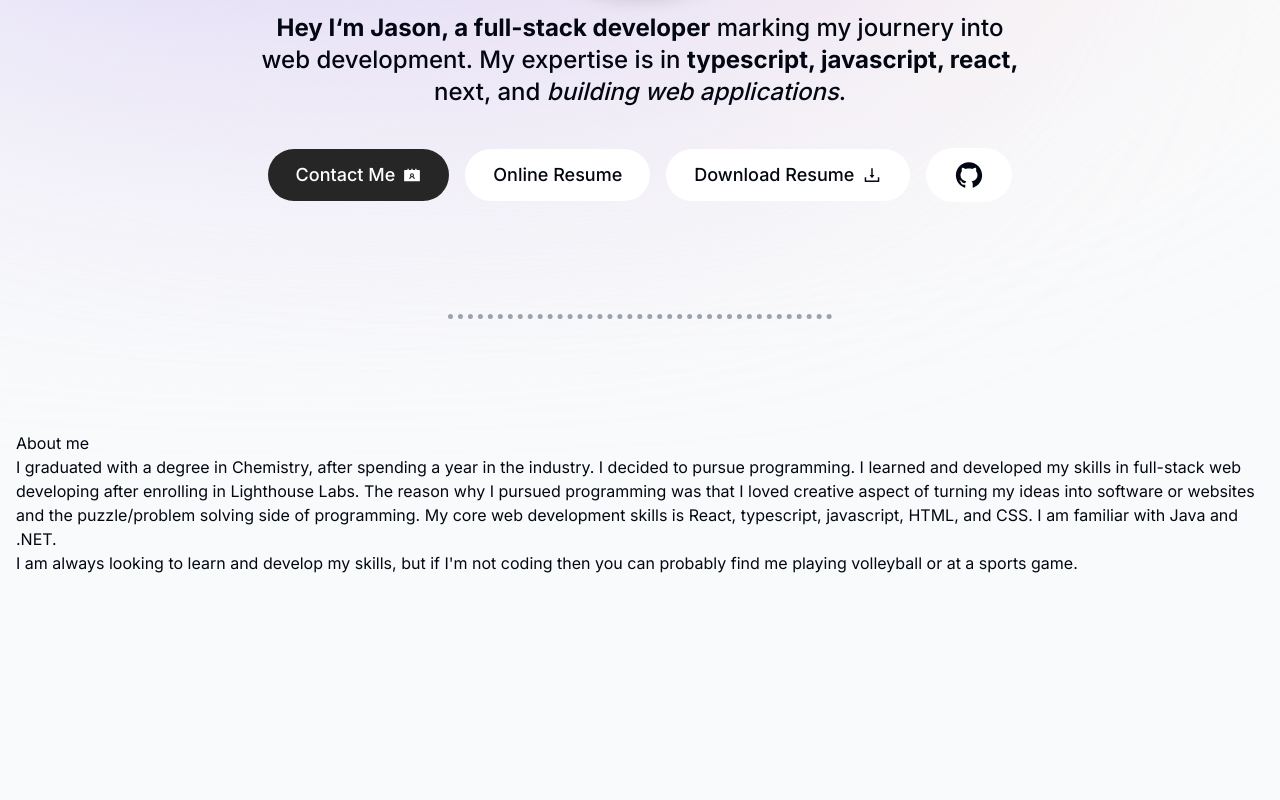
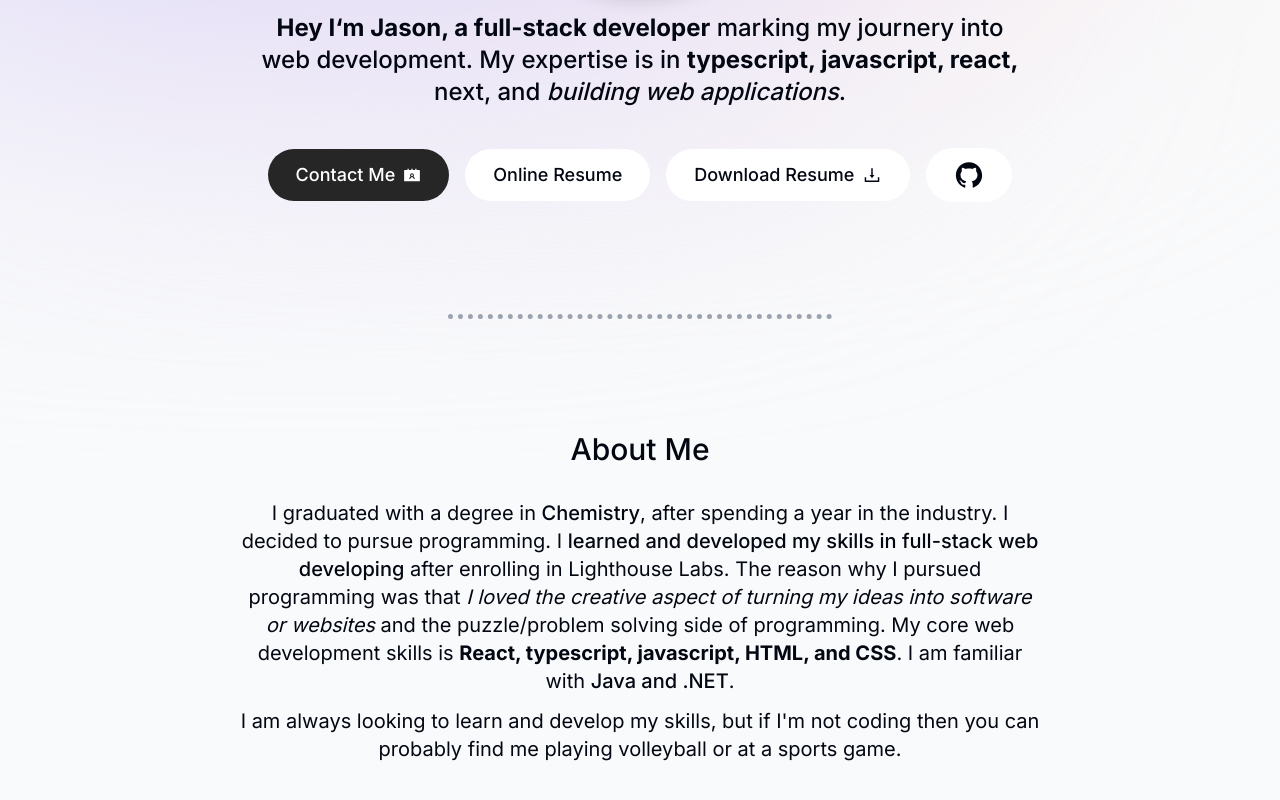
Before and after one commit to JasonMac123/NewPortfolio, a Next.js app: page / in a window 1280 px wide. Shown: the part 452-1252 px from the top of the page. Before the commit the page ends 1027 px from the top, so only its background shows below. Built offline with nearby package versions, Linux system fonts and the light colour scheme.

Commit message:
Adds styling to about section and fixes spacing in between about and profile section

```diff
--- a/components/About.tsx
+++ b/components/About.tsx
@@ -2,22 +2,29 @@
 
 const About = () => {
   return (
-    <section>
-      <h2>About me</h2>
-      <p>
-        I graduated with a degree in <span>Chemistry</span>, after spending a
-        year in the industry. I decided to pursue programming. I{" "}
-        <span>
+    <section className="mb-28 max-w-[50rem] text-center leading-6 sm:mb-40">
+      <h2 className="text-3xl font-medium capitalize mb-8">About me</h2>
+      <p className="mb-3 sm:text-md md:text-xl">
+        I graduated with a degree in{" "}
+        <span className="font-medium">Chemistry</span>, after spending a year in
+        the industry. I decided to pursue programming. I{" "}
+        <span className="font-medium">
           learned and developed my skills in full-stack web developing
         </span>{" "}
         after enrolling in Lighthouse Labs. The reason why I pursued programming
-        was that I loved creative aspect of turning my ideas into software or
-        websites and the puzzle/problem solving side of programming. My core web
+        was that{" "}
+        <span className="italic">
+          I loved the creative aspect of turning my ideas into software or
+          websites
+        </span>{" "}
+        and the puzzle/problem solving side of programming. My core web
         development skills is{" "}
-        <span>React, typescript, javascript, HTML, and CSS</span>. I am familiar
-        with Java and .NET.
+        <span className="font-bold">
+          React, typescript, javascript, HTML, and CSS
+        </span>
+        . I am familiar with <span className="font-medium">Java and .NET</span>.
       </p>
-      <p>
+      <p className="sm:text-md md:text-xl">
         I am always looking to learn and develop my skills, but if I&apos;m not
         coding then you can probably find me playing volleyball or at a sports
         game.
--- a/components/Profile.tsx
+++ b/components/Profile.tsx
@@ -83,7 +83,7 @@ const Profile = () => {
         animate={{ opacity: 1, y: 0 }}
         transition={{ delay: 0.2 }}
       >
-        <hr className="my-28 border-dotted border-t-[5px] border-gray-400 w-40 sm:w-96" />
+        <hr className="mt-4 mb-28 sm:my-28 border-dotted border-t-[5px] border-gray-400 w-40 sm:w-96" />
       </motion.div>
     </>
   );
```
